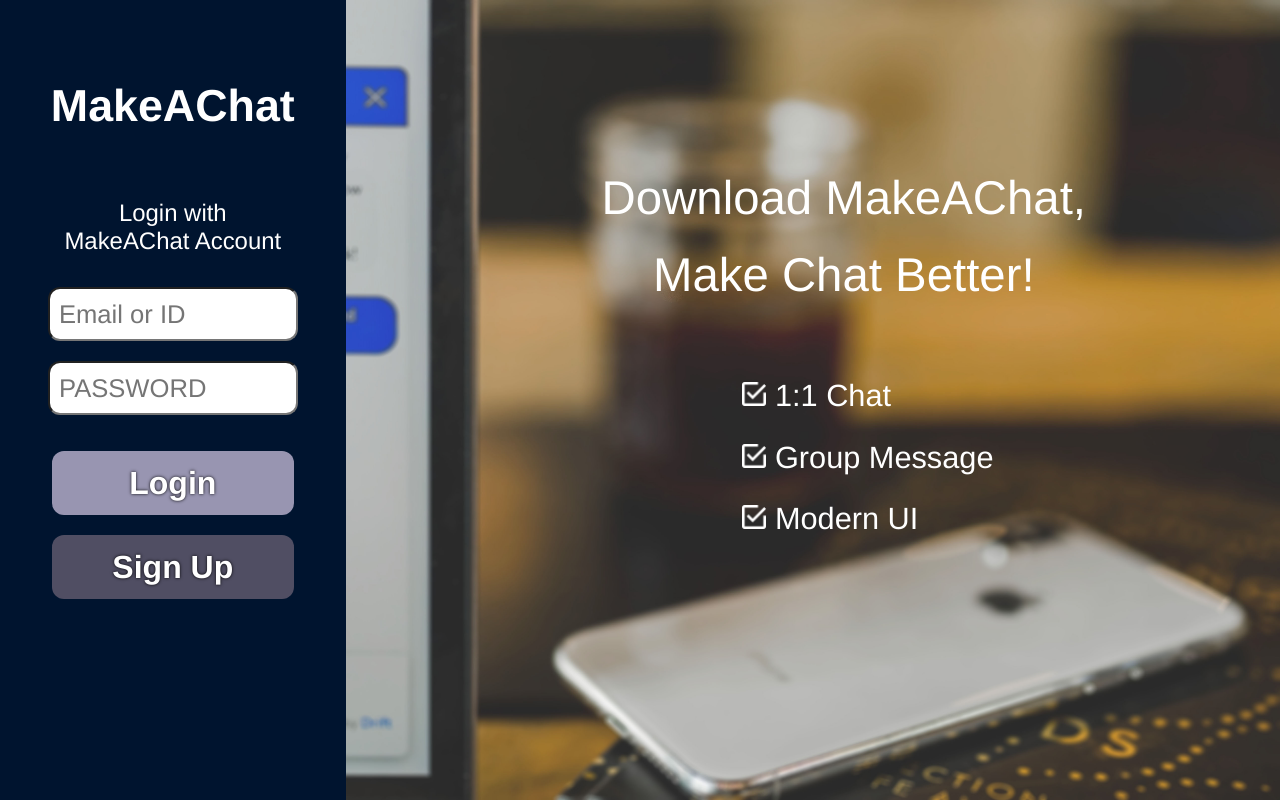
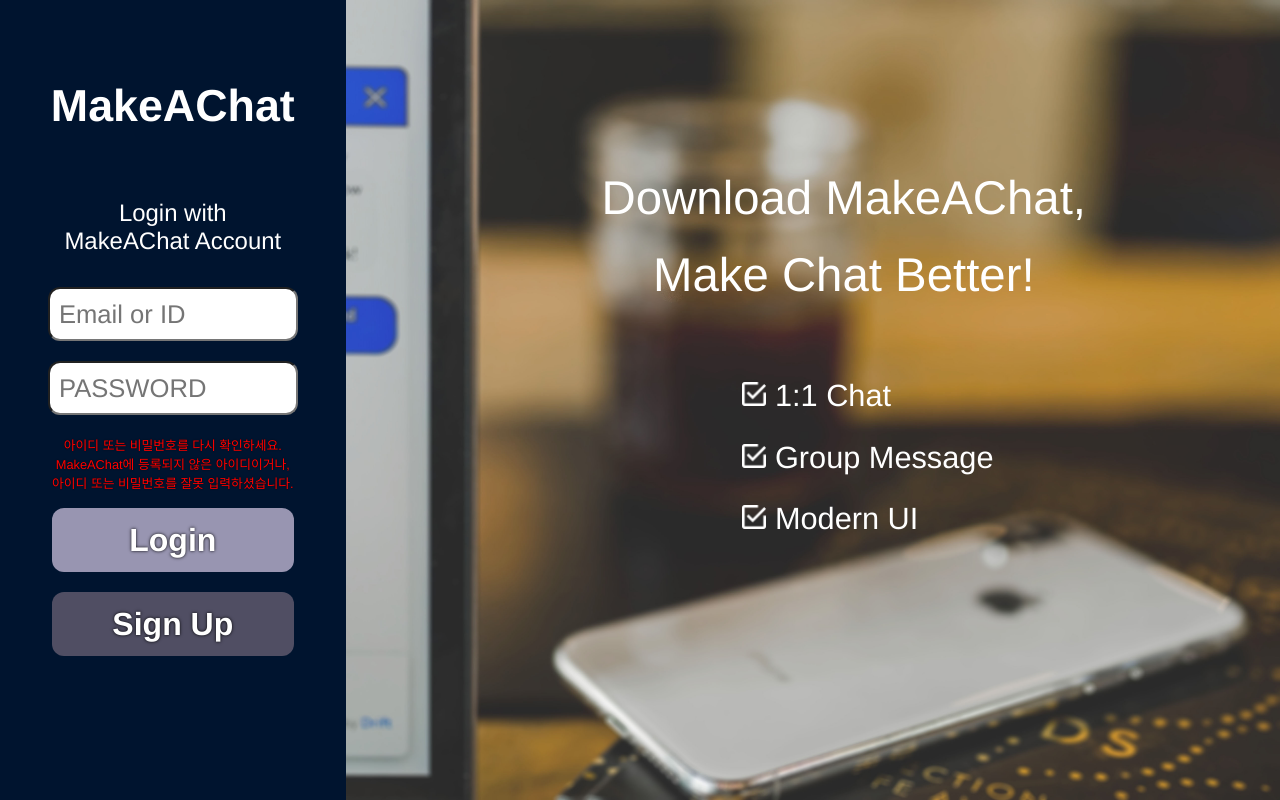
Before and after one commit to akalswl14/MakeAChat_Carly, a plain HTML site: page login.html in a window 1280 px wide. Drawn offline with Linux system fonts and the light colour scheme.

Commit message:
login창에서 에러 로그를 띄움

```diff
--- a/login.css
+++ b/login.css
@@ -59,6 +59,17 @@ input[type=password] {
     font-size: 2vw;
     font-family: helvetica;
     height: 6vh;
+}
+
+.login-error {
+    position: relative;
+    top: 18%;
+    font-family: helvetica;
+    margin: auto;
+    /* margin-bottom: 10px; */
+    font-size: 1vw;
+    text-shadow: 0 0 0.1em #000000;
+    color: red;
 }
 
 .login_button {
--- a/login.html
+++ b/login.html
@@ -2,10 +2,10 @@
 <html lang="en">
 
 <head>
-    <title>Login Page</title>
-    <meta http-equiv="Content-Type" content="text/html; charset=utf-8" />
-    <link rel="stylesheet" href="login.css">
-    <meta name="viewport" content="width=device-width">
+    <meta charset="UTF-8">
+    <meta name="viewport" content="width=device-width, initial-scale=1, minimum-scale=1, maximum-scale=1, user-scalable=no">
+    <title>Login</title>
+    <link rel="stylesheet" href="login.css" type="text/css">
 </head>
 
 <body>
@@ -20,6 +20,9 @@
         <div class="login-box">
             <input type="text" class="login_input" placeholder=" Email or ID"><br/>
             <input type="text" class="login_input" placeholder=" PASSWORD"><br/>
+        </div>
+        <div class="login-error">
+            아이디 또는 비밀번호를 다시 확인하세요.<br/>MakeAChat에 등록되지 않은 아이디이거나,<br/>아이디 또는 비밀번호를 잘못 입력하셨습니다.
         </div>
         <div class="login_button">
             Login
--- a/login/login.css
+++ b/login/login.css
@@ -59,6 +59,17 @@ input[type=password] {
     font-size: 2vw;
     font-family: helvetica;
     height: 6vh;
+}
+
+.login-error {
+    position: relative;
+    top: 18%;
+    font-family: helvetica;
+    margin: auto;
+    /* margin-bottom: 10px; */
+    font-size: 1vw;
+    text-shadow: 0 0 0.1em #000000;
+    color: red;
 }
 
 .login_button {
```
Also changed, not shown: login/login.html (+7 -4 lines), 2 other files.
